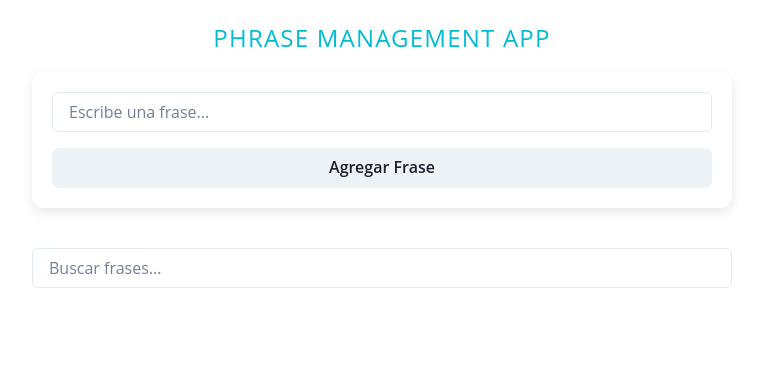
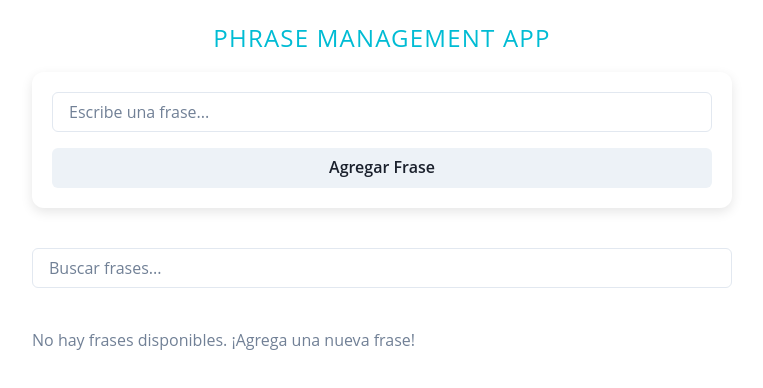
Before and after one commit to rodrigoBruno1986/react-phrase-app, a React (Create React App) app: page / in a window 1280 px wide. Shown: the top 388 px of the page, without its empty margins (258-1021 px from the left). Built offline with nearby package versions, Linux system fonts and the light colour scheme.

Commit message:
fix delete phases search

```diff
--- a/src/App.tsx
+++ b/src/App.tsx
@@ -1,23 +1,22 @@
-import React, { useState, useEffect } from 'react';
-import { SimpleGrid, Box } from '@chakra-ui/react';
+import React, { useState, useMemo } from 'react';
+import { Box } from '@chakra-ui/react';
 import { Container, StyledHeading, ContentFormAddPhrase } from './App.styles';
 import { PhraseProvider, usePhrases } from './context/PhraseContext';
 import FormAddPhrase from '../src/components/FormAddPhrase/FormAddPhrase';
 import SearchBar from './components/SearchBar';
-import Card from './components/Card/Card';
+import ListPhrases from './components/ListPhrases';
 
 const App = () => {
-  const { phrases, deletePhrase, filterPhrases, editPhrase } = usePhrases();
-  const [filteredPhrases, setFilteredPhrases] = useState<string[]>(phrases);
+  const { deletePhrase, filterPhrases, editPhrase } = usePhrases();
+  const [query, setQuery] = useState<string>('');
 
-  const handleSearch = (query: string) => {
-    const filtered = filterPhrases(query);
-    setFilteredPhrases(filtered);
+  const handleSearch = (searchQuery: string) => {
+    setQuery(searchQuery);
   };
 
-  useEffect(() => {
-    setFilteredPhrases(phrases);
-  }, [phrases]);
+  const filteredPhrases = useMemo(() => {
+    return filterPhrases(query);
+  }, [query, filterPhrases]);
 
   return (
     <Container>
@@ -37,18 +36,13 @@ const App = () => {
         alignItems='center'
         flexDirection='column'
       >
-        <SearchBar onSearch={handleSearch}></SearchBar>
-
-        <SimpleGrid columns={[1, 1, 1]} spacing={5} mt={5} width='100%'>
-          {filteredPhrases.map((phrase, index) => (
-            <Card
-              key={index}
-              phrase={phrase}
-              onDelete={() => deletePhrase(index)}
-              onEdit={(newPhrase) => editPhrase(index, newPhrase)}
-            />
-          ))}
-        </SimpleGrid>
+        <SearchBar onSearch={handleSearch} />
+        <ListPhrases
+          phrases={filteredPhrases}
+          query={query}
+          onDelete={deletePhrase}
+          onEdit={editPhrase}
+        />
       </Box>
     </Container>
   );
--- a/src/components/Card/Card.tsx
+++ b/src/components/Card/Card.tsx
@@ -36,19 +36,23 @@ const PhraseCard: React.FC<CardProps> = ({ phrase, onDelete, onEdit }) => {
             onClick={() => setEditModalOpen(true)}
             size='sm'
             fontSize='14px'
+            justifyContent='flex-end'
             background='trasparent'
             color={colors.primary[500]}
             _hover={{ color: colors.primary[700] }}
+            _active={{ background: 'none', boxShadow: 'none' }}
           />
           <IconButton
             aria-label='Eliminar frase'
             icon={<FaTrash />}
             onClick={() => setDeleteModalOpen(true)}
             size='sm'
+            justifyContent='flex-end'
             fontSize='14px'
             background='trasparent'
             color={colors.secondary[500]}
             _hover={{ color: colors.secondary[700] }}
+            _active={{ background: 'none', boxShadow: 'none' }}
           />
         </StyledIconButtonContainer>
       </Flex>
--- a/src/components/ListPhrases.tsx
+++ b/src/components/ListPhrases.tsx
@@ -1,25 +1,39 @@
 import React from 'react';
-import { SimpleGrid } from '@chakra-ui/react';
+import { SimpleGrid, Text } from '@chakra-ui/react';
 import Card from './Card/Card';
 
 interface ListPhrasesProps {
   phrases: string[];
-  onDelete: (index: number) => void;
+  query: string;
+  onDelete: (phrase: string) => void;
   onEdit: (index: number, newPhrase: string) => void;
 }
 
 const ListPhrases: React.FC<ListPhrasesProps> = ({
   phrases,
+  query,
   onDelete,
   onEdit,
 }) => {
   return (
     <SimpleGrid columns={[1, 1, 1]} spacing={5} mt={5} width='100%'>
+      {phrases.length === 0 && query === '' && (
+        <Text mt={5} color='gray.500'>
+          No hay frases disponibles. ¡Agrega una nueva frase!
+        </Text>
+      )}
+
+      {phrases.length === 0 && query !== '' && (
+        <Text mt={5} color='gray.500'>
+          No se encontraron resultados para "{query}".
+        </Text>
+      )}
+
       {phrases.map((phrase, index) => (
         <Card
           key={index}
           phrase={phrase}
-          onDelete={() => onDelete(index)}
+          onDelete={() => onDelete(phrase)}
           onEdit={(newPhrase) => onEdit(index, newPhrase)}
         />
       ))}
--- a/src/components/Modals/EditPhraseModal.tsx
+++ b/src/components/Modals/EditPhraseModal.tsx
@@ -1,4 +1,4 @@
-import React, { useState } from 'react';
+import React, { useState, useEffect } from 'react';
 import {
   Button,
   Modal,
@@ -9,9 +9,7 @@ import {
   ModalBody,
   ModalCloseButton,
   Input,
-  Text,
 } from '@chakra-ui/react';
-import { phraseValidationSchema } from '../../utils/validation';
 
 interface EditPhraseModalProps {
   isOpen: boolean;
@@ -27,23 +25,21 @@ const EditPhraseModal: React.FC<EditPhraseModalProps> = ({
   onSave,
 }) => {
   const [newPhrase, setNewPhrase] = useState(initialPhrase);
-  const [error, setError] = useState<string | null>(null);
+  const [isSaveDisabled, setIsSaveDisabled] = useState(true);
 
-  const handleSave = async () => {
-    try {
-      await phraseValidationSchema.validate({ phrase: newPhrase });
-      setError(null);
-      onSave(newPhrase);
-    } catch (validationError: any) {
-      setError(validationError.message);
+  useEffect(() => {
+    if (newPhrase.trim() === initialPhrase.trim() || newPhrase.trim() === '') {
+      setIsSaveDisabled(true);
+    } else {
+      setIsSaveDisabled(false);
     }
-  };
+  }, [newPhrase, initialPhrase]);
 
   return (
     <Modal isOpen={isOpen} onClose={onClose}>
       <ModalOverlay />
       <ModalContent>
-        <ModalHeader>Editar Frase</ModalHeader>
+        <ModalHeader>Editar frase</ModalHeader>
         <ModalCloseButton />
         <ModalBody>
           <Input
@@ -51,11 +47,15 @@ const EditPhraseModal: React.FC<EditPhraseModalProps> = ({
             onChange={(e) => setNewPhrase(e.target.value)}
             placeholder='Editar frase...'
           />
-          {error && <Text color='red.500'>{error}</Text>}{' '}
         </ModalBody>
 
         <ModalFooter>
-          <Button colorScheme='blue' mr={3} onClick={handleSave}>
+          <Button
+            colorScheme='blue'
+            mr={3}
+            onClick={() => onSave(newPhrase)}
+            isDisabled={isSaveDisabled}
+          >
             Guardar
           </Button>
           <Button variant='ghost' onClick={onClose}>
--- a/src/context/PhraseContext.tsx
+++ b/src/context/PhraseContext.tsx
@@ -5,13 +5,14 @@ import React, {
   useContext,
   ReactNode,
 } from 'react';
+import { useToastNotification } from '../hooks/useToastNotification';
 
 interface PhraseContextType {
   phrases: string[];
   addPhrase: (phrase: string) => void;
-  deletePhrase: (index: number) => void;
+  deletePhrase: (phrase: string) => void;
+  editPhrase: (index: number, newPhrase: string) => void;
   filterPhrases: (query: string) => string[];
-  editPhrase: (index: number, newPhrase: string) => void;
 }
 
 const PhraseContext = createContext<PhraseContextType | undefined>(undefined);
@@ -34,6 +35,7 @@ const savePhrasesToLocalStorage = (phrases: string[]) => {
 
 export const PhraseProvider = ({ children }: { children: ReactNode }) => {
   const [phrases, setPhrases] = useState<string[]>(getPhrasesFromLocalStorage);
+  const { showSuccessToast } = useToastNotification();
 
   useEffect(() => {
     savePhrasesToLocalStorage(phrases);
@@ -41,23 +43,28 @@ export const PhraseProvider = ({ children }: { children: ReactNode }) => {
 
   const addPhrase = (phrase: string) => {
     setPhrases([...phrases, phrase]);
+    showSuccessToast('Frase agregada exitosamente');
   };
 
-  const deletePhrase = (index: number) => {
-    setPhrases(phrases.filter((_, i) => i !== index));
+  const deletePhrase = (phraseToDelete: string) => {
+    const updatedPhrases = phrases.filter(
+      (phrase) => phrase !== phraseToDelete
+    );
+    setPhrases(updatedPhrases);
+    showSuccessToast('Frase eliminada exitosamente');
+  };
+
+  const editPhrase = (index: number, newPhrase: string) => {
+    const updatedPhrases = [...phrases];
+    updatedPhrases[index] = newPhrase;
+    setPhrases(updatedPhrases);
+    showSuccessToast('Frase editada exitosamente');
   };
 
   const filterPhrases = (query: string) => {
     return phrases.filter((phrase) =>
       phrase.toLowerCase().includes(query.toLowerCase())
     );
-  };
-
-  const editPhrase = (index: number, newPhrase: string) => {
-    const updatedPhrases = phrases.map((phrase, i) =>
-      i === index ? newPhrase : phrase
-    );
-    setPhrases(updatedPhrases);
   };
 
   return (
--- /dev/null
+++ b/src/hooks/useToastNotification.ts
@@ -0,0 +1,30 @@
+import { useToast } from '@chakra-ui/react';
+
+export const useToastNotification = () => {
+  const toast = useToast();
+
+  const showSuccessToast = (message: string) => {
+    toast({
+      title: message,
+      status: 'success',
+      duration: 3000,
+      isClosable: true,
+      position: 'top-right',
+    });
+  };
+
+  const showErrorToast = (message: string) => {
+    toast({
+      title: message,
+      status: 'error',
+      duration: 3000,
+      isClosable: true,
+      position: 'top-right',
+    });
+  };
+
+  return {
+    showSuccessToast,
+    showErrorToast,
+  };
+};
```
